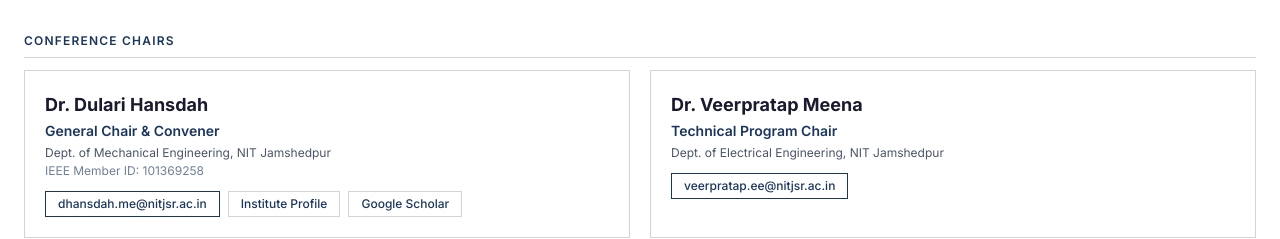
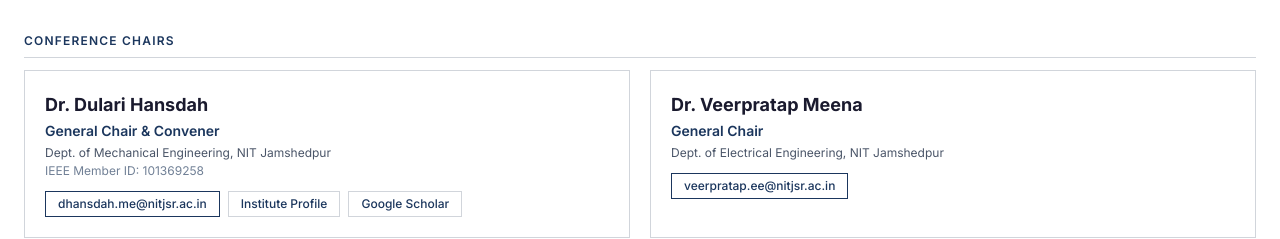
Before and after one commit to Sonu-Hansda/fees2026, a React (Vite) app: page / in a window 1280 px wide. Shown: the part 5300-5539 px from the top of the page. Built offline with nearby package versions, Linux system fonts and the light colour scheme.

Commit message:
update designation

```diff
--- a/src/components/Committee.tsx
+++ b/src/components/Committee.tsx
@@ -128,7 +128,7 @@ function Committee() {
                                 className="font-semibold text-sm mb-1"
                                 style={{ color: 'var(--color-primary)' }}
                             >
-                                Technical Program Chair
+                                General Chair
                             </div>
                             <div className="text-xs mb-0.5" style={{ color: 'var(--color-text-mid)' }}>
                                 Dept. of Electrical Engineering, NIT Jamshedpur
```
